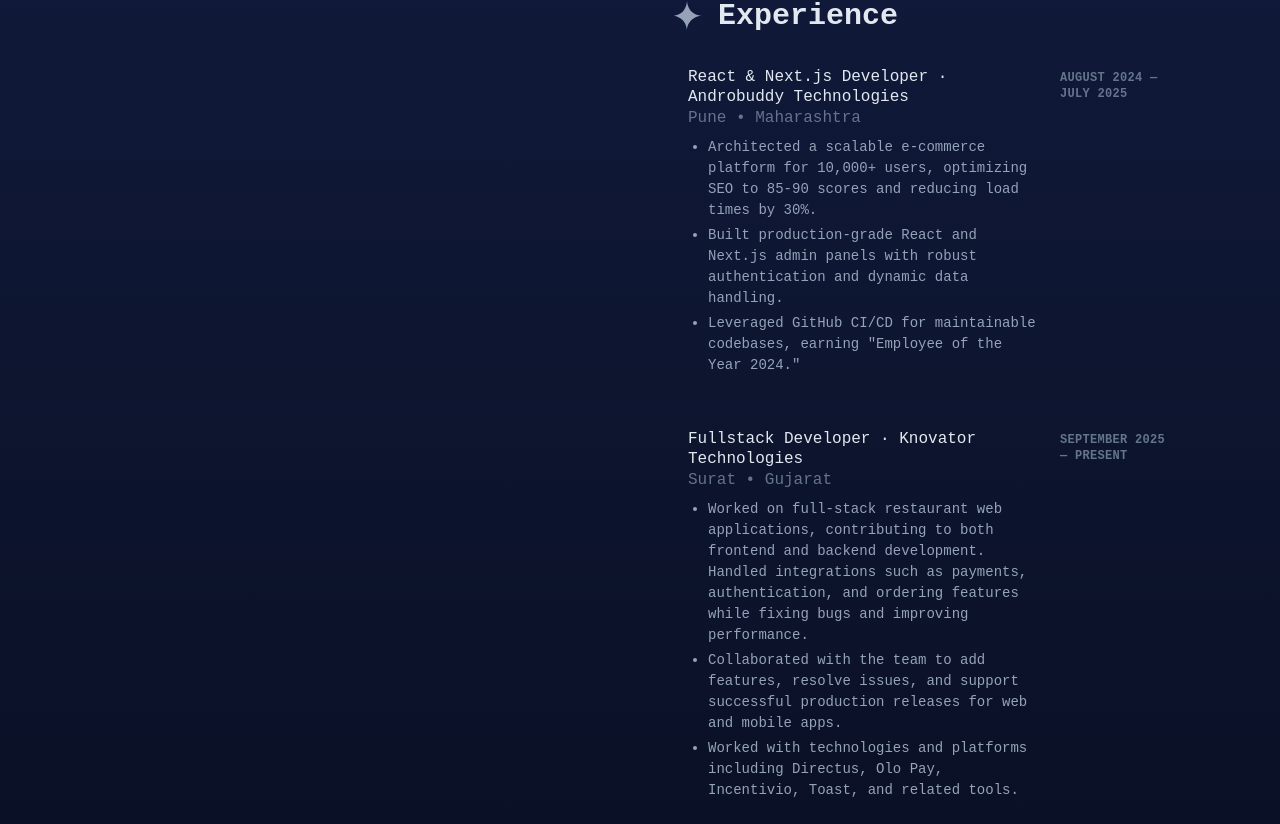
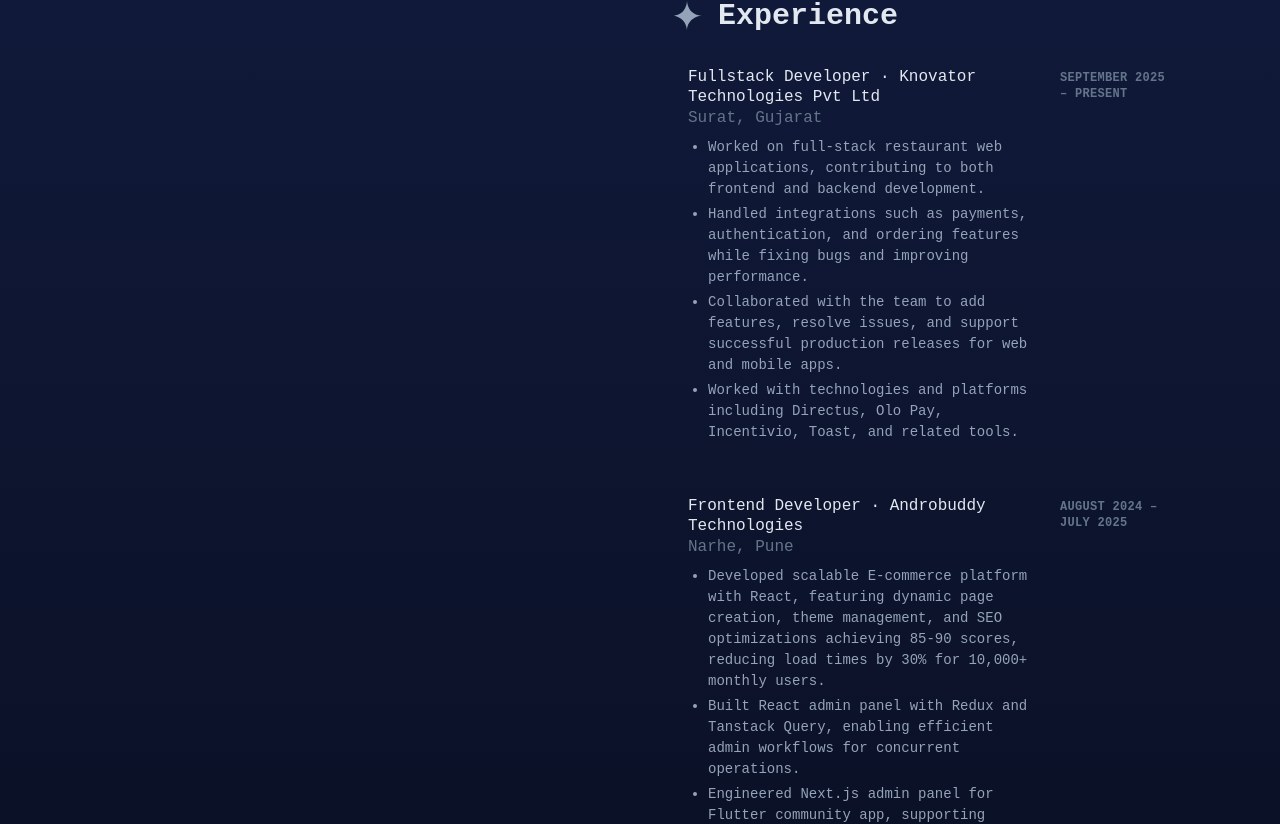
Before and after one commit to ianujjagtap/my-portfolio, a React (Vite) app: page / in a window 1280 px wide. Shown: the part 1224-2048 px from the top of the page. Built offline with nearby package versions, Linux system fonts and the light colour scheme.

Commit message:
feat: Update experience section

```diff
--- a/src/components/sections/experiance.jsx
+++ b/src/components/sections/experiance.jsx
@@ -25,32 +25,31 @@ export const Experiance = () => {
                     <div className="inline-flex items-baseline font-medium leading-tight text-slate-200 hover:text-teal-300 focus-visible:text-teal-300 group/link text-base">
                       <span className="absolute -inset-x-4 -inset-y-2.5 hidden rounded md:-inset-x-6 md:-inset-y-4 lg:block"></span>
                       <span>
-                        React & Next.js Developer · Androbuddy Technologies
+                        Fullstack Developer · Knovator Technologies Pvt Ltd
                       </span>
                     </div>
                   </div>
                   <div>
-                    <div className="text-slate-500">Pune • Maharashtra</div>
+                    <div className="text-slate-500">Surat, Gujarat</div>
                   </div>
                 </div>
                 <ul className="mt-2 text-sm leading-normal text-slate-400 list-disc pl-5 space-y-1">
                   <li>
-                    Architected a scalable e-commerce platform for 10,000+
-                    users, optimizing SEO to 85-90 scores and reducing load
-                    times by 30%.
+                    Worked on full-stack restaurant web applications, contributing to both frontend and backend development.
                   </li>
                   <li>
-                    Built production-grade React and Next.js admin panels with
-                    robust authentication and dynamic data handling.
+                    Handled integrations such as payments, authentication, and ordering features while fixing bugs and improving performance.
                   </li>
                   <li>
-                    Leveraged GitHub CI/CD for maintainable codebases, earning
-                    "Employee of the Year 2024."
+                    Collaborated with the team to add features, resolve issues, and support successful production releases for web and mobile apps.
+                  </li>
+                  <li>
+                    Worked with technologies and platforms including Directus, Olo Pay, Incentivio, Toast, and related tools.
                   </li>
                 </ul>
               </div>
               <div className="z-10 mb-2 mt-1 text-xs font-semibold uppercase tracking-wide text-slate-500 sm:col-span-2">
-                August 2024 — July 2025
+                September 2025 – Present
               </div>
             </div>
           </li>
@@ -67,34 +66,27 @@ export const Experiance = () => {
                   <div>
                     <div className="inline-flex items-baseline font-medium leading-tight text-slate-200 hover:text-teal-300 focus-visible:text-teal-300 group/link text-base">
                       <span className="absolute -inset-x-4 -inset-y-2.5 hidden rounded md:-inset-x-6 md:-inset-y-4 lg:block"></span>
-                      <span>Fullstack Developer · Knovator Technologies</span>
+                      <span>Frontend Developer · Androbuddy Technologies</span>
                     </div>
                   </div>
                   <div>
-                    <div className="text-slate-500">Surat • Gujarat</div>
+                    <div className="text-slate-500">Narhe, Pune</div>
                   </div>
                 </div>
                 <ul className="mt-2 text-sm leading-normal text-slate-400 list-disc pl-5 space-y-1">
                   <li>
-                    Worked on full-stack restaurant web applications,
-                    contributing to both frontend and backend development.
-                    Handled integrations such as payments, authentication, and
-                    ordering features while fixing bugs and improving
-                    performance.
+                    Developed scalable E-commerce platform with React, featuring dynamic page creation, theme management, and SEO optimizations achieving 85-90 scores, reducing load times by 30% for 10,000+ monthly users.
                   </li>
                   <li>
-                    Collaborated with the team to add features, resolve issues,
-                    and support successful production releases for web and
-                    mobile apps.
+                    Built React admin panel with Redux and Tanstack Query, enabling efficient admin workflows for concurrent operations.
                   </li>
                   <li>
-                    Worked with technologies and platforms including Directus,
-                    Olo Pay, Incentivio, Toast, and related tools.
+                    Engineered Next.js admin panel for Flutter community app, supporting large-scale CSV uploads (4K-10K rows) and handling 30K-40K table rows with pagination and search.
                   </li>
                 </ul>
               </div>
               <div className="z-10 mb-2 mt-1 text-xs font-semibold uppercase tracking-wide text-slate-500 sm:col-span-2">
-                September 2025 — Present
+                August 2024 – July 2025
               </div>
             </div>
           </li>
```
